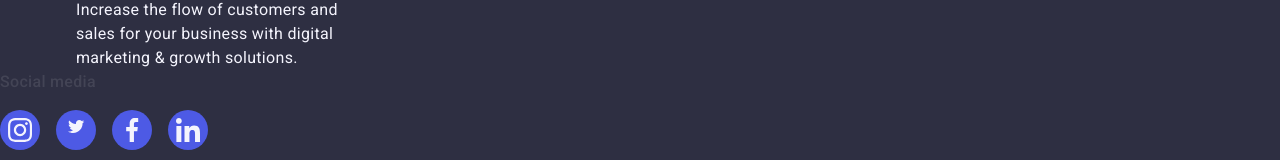
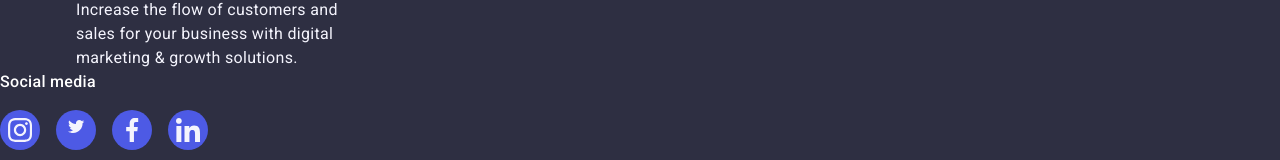
Before and after one commit to Cynosure24/goit-markup-hw-04, a plain HTML site: page index.html in a window 1280 px wide. Shown: the part 3164-3324 px from the top of the page. Drawn offline with nearby package versions, Linux system fonts and the light colour scheme.

Commit message:
Update styles.css

```diff
--- a/css/styles.css
+++ b/css/styles.css
@@ -447,14 +447,14 @@ p {
 
 
 .social-title {
-    color: var(--white #FFFFFF);
+    color: var(--white, #FFFFFF);
     font-weight: 500;
     font-size: 16px;
     line-height: 1.5;
     letter-spacing: 0.02em;
     margin-bottom: 16px;
     display: flex;
-    }
+}
 
 .footer-social-link-list {
     display: flex;
```
